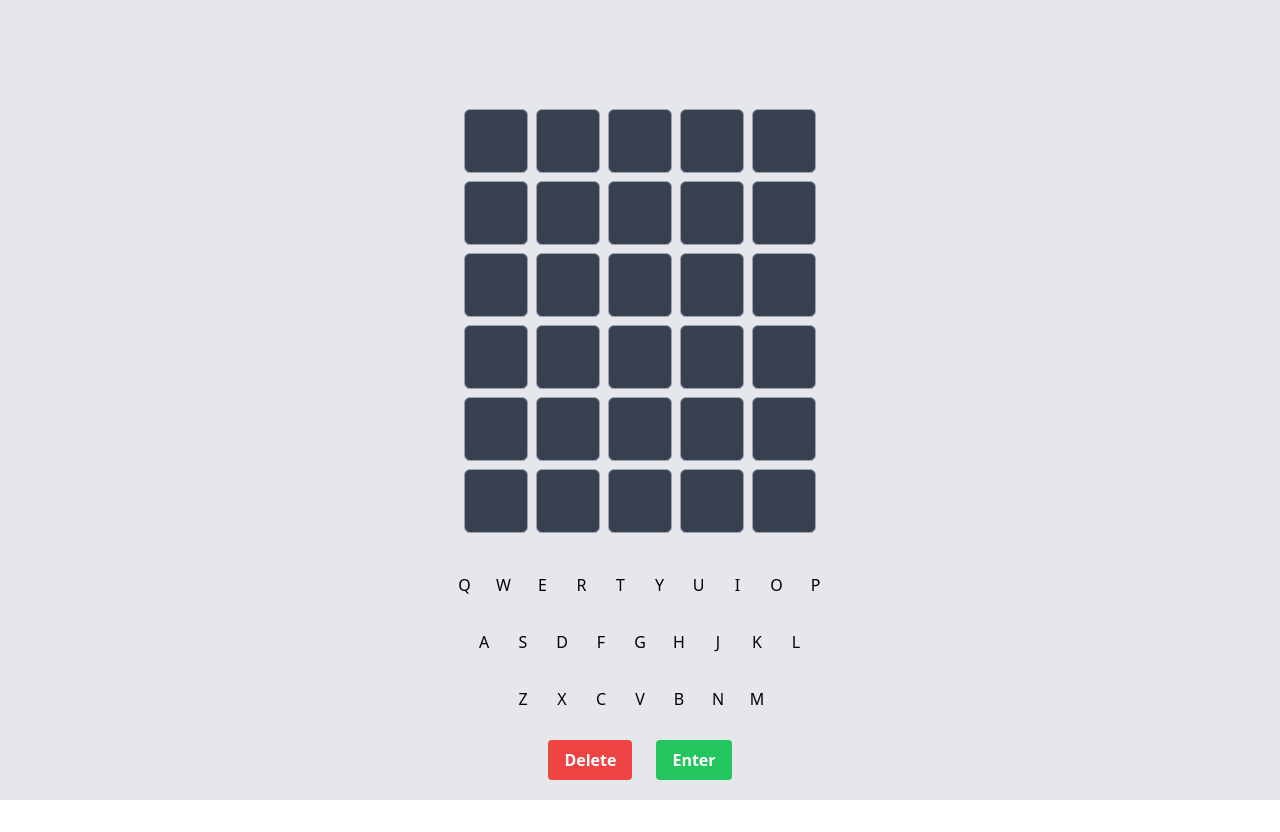
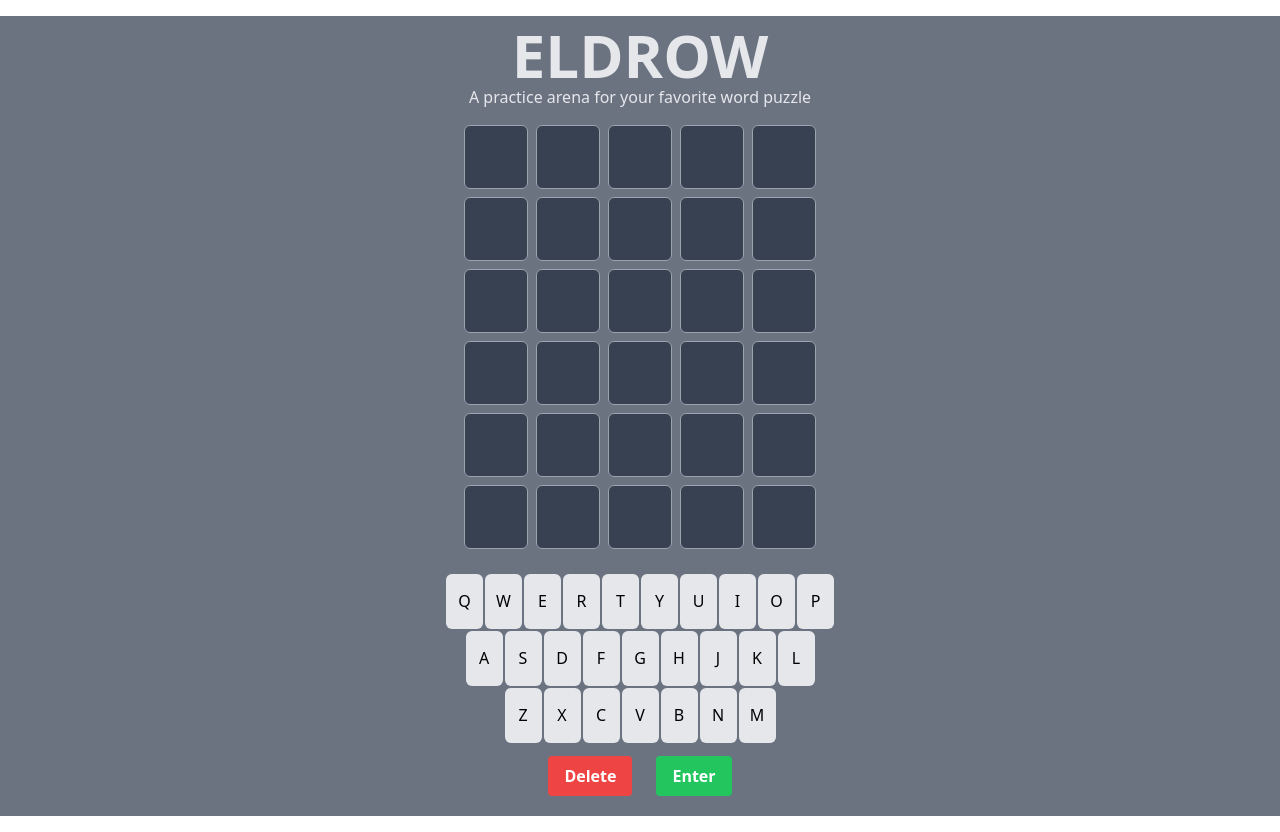
Before and after one commit to j4rola/wordle, a Next.js app: page / in a window 1280 px wide. Before the commit the page ends 800 px from the top, so only its background shows below. Built offline with nearby package versions, Linux system fonts and the light colour scheme.

Commit message:
Update index.tsx

```diff
--- a/pages/index.tsx
+++ b/pages/index.tsx
@@ -21,7 +21,7 @@ import PuzzleStore from '../stores/PuzzleStore'
   }, [])
 
   return (
-    <div className="flex h-screen w-screen flex-col items-center justify-center bg-gray-200 px-3 py-4">
+    <div className="flex h-screen w-screen flex-col items-center justify-center bg-gray-500 px-3 my-4">
       <h1 className="text-6xl font-bold text-gray-200 uppercase">Eldrow</h1><h2 className="mb-4 text-gray-200 font-light">A practice arena for your favorite word puzzle</h2>
       {store.guesses.map((x, i) => (<Guess key={i} word={store.word} guess={store.guesses[i]} isGuessed={i < store.currentGuess} />))}
       {store.won && <h1 className='my-3'>Nice Job</h1>}
```
